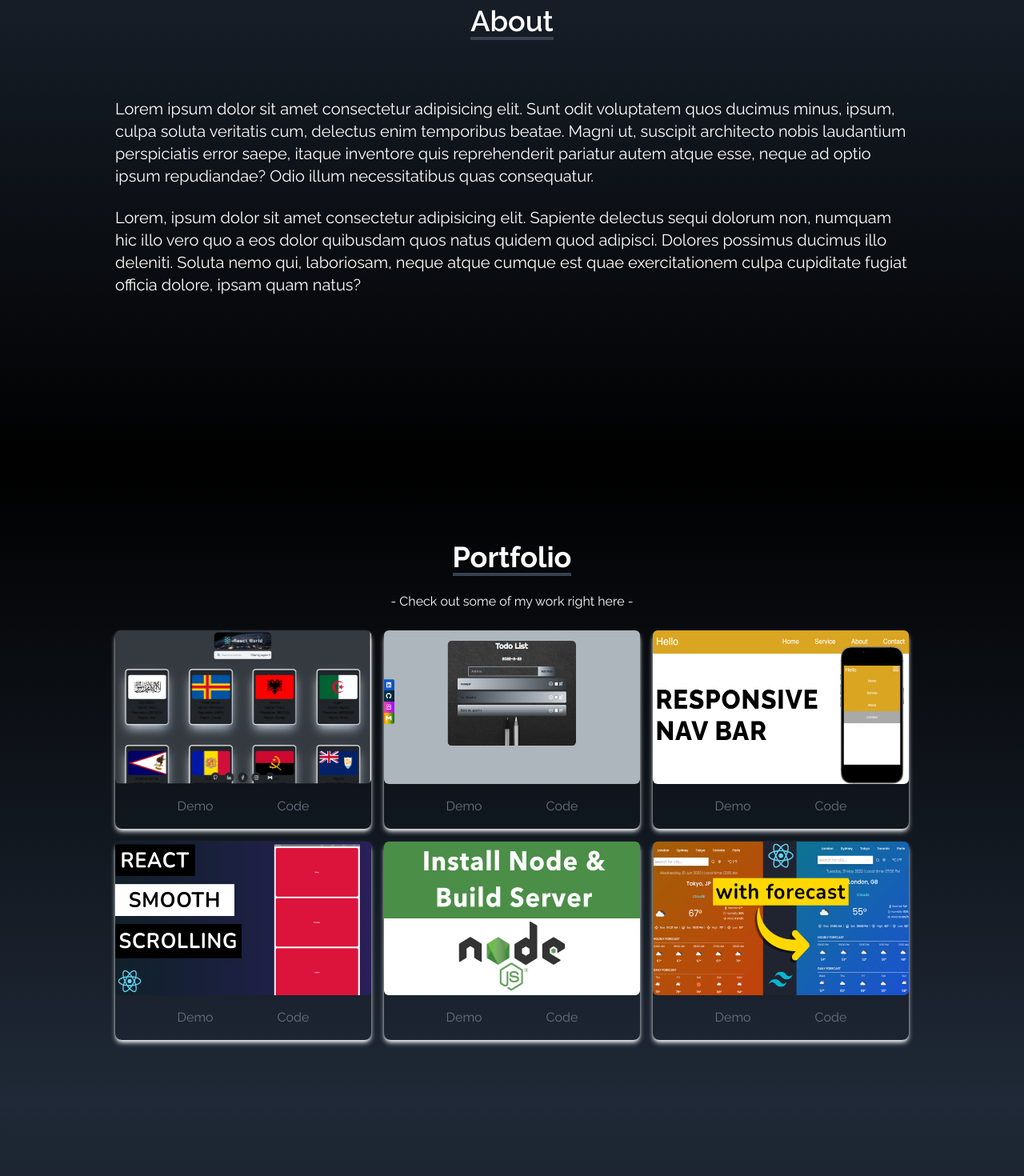
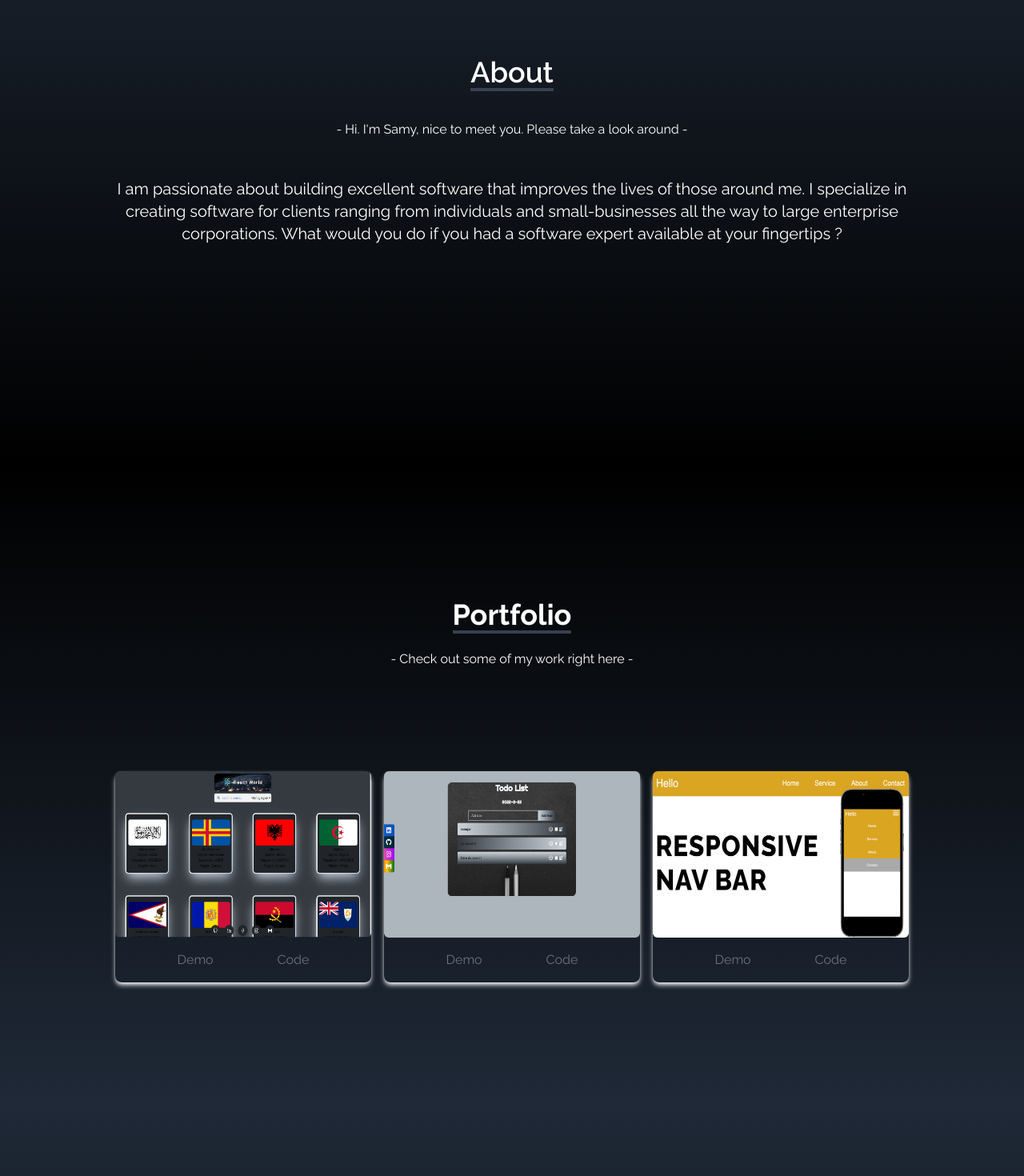
Before and after one commit to MessahelSamy/My-first-portfolio, a React (Create React App) app: page / in a window 1280 px wide. Shown: the part 1020-2490 px from the top of the page at 80% size. Built offline with nearby package versions, Linux system fonts and the light colour scheme.

Commit message:
qlq modif le 6 sep

```diff
--- a/src/components/About.jsx
+++ b/src/components/About.jsx
@@ -16,24 +16,18 @@ function About() {
           </p>
         </div>
 
-        <p className="text-xl mt-10">
-          Lorem ipsum dolor sit amet consectetur adipisicing elit. Sunt odit
-          voluptatem quos ducimus minus, ipsum, culpa soluta veritatis cum,
-          delectus enim temporibus beatae. Magni ut, suscipit architecto nobis
-          laudantium perspiciatis error saepe, itaque inventore quis
-          reprehenderit pariatur autem atque esse, neque ad optio ipsum
-          repudiandae? Odio illum necessitatibus quas consequatur.
+        <p className="flex justify-center pb-6 pt-1">
+          - Hi. I'm Samy, nice to meet you. Please take a look around -
         </p>
 
         <br />
 
-        <p className="text-xl">
-          Lorem, ipsum dolor sit amet consectetur adipisicing elit. Sapiente
-          delectus sequi dolorum non, numquam hic illo vero quo a eos dolor
-          quibusdam quos natus quidem quod adipisci. Dolores possimus ducimus
-          illo deleniti. Soluta nemo qui, laboriosam, neque atque cumque est
-          quae exercitationem culpa cupiditate fugiat officia dolore, ipsam quam
-          natus?
+        <p className="text-xl text-center">
+          I am passionate about building excellent software that improves the
+          lives of those around me. I specialize in creating software for
+          clients ranging from individuals and small-businesses all the way to
+          large enterprise corporations. What would you do if you had a software
+          expert available at your fingertips ?
         </p>
       </div>
     </div>
--- a/src/components/Experience.jsx
+++ b/src/components/Experience.jsx
@@ -12,42 +12,49 @@ const Experience = () => {
       id: 1,
       src: html,
       title: "HTML",
+      href: "https://fr.wikipedia.org/wiki/Hypertext_Markup_Language",
       style: "shadow-orange-500",
     },
     {
       id: 2,
       src: css,
       title: "CSS",
+      href: "https://fr.wikipedia.org/wiki/Feuilles_de_style_en_cascade",
       style: "shadow-blue-500",
     },
     {
       id: 3,
       src: javascript,
       title: "JavaScript",
+      href: "https://fr.wikipedia.org/wiki/JavaScript",
       style: "shadow-yellow-500",
     },
     {
       id: 4,
       src: react,
       title: "React",
+      href: "https://fr.wikipedia.org/wiki/React",
       style: "shadow-sky-400",
     },
     // {
     //   id: 5,
     //   src: tailwind,
     //   title: "Tailwind",
+    //   href:"",
     //   style: "shadow-sky-400",
     // },
     {
       id: 6,
       src: github,
       title: "GitHub",
+      href: "https://fr.wikipedia.org/wiki/GitHub",
       style: "shadow-gray-400",
     },
     {
       id: 7,
       src: node,
       title: "NodeJs",
+      href: "https://fr.wikipedia.org/wiki/Node.js",
       style: "shadow-green-400",
     },
   ];
@@ -66,8 +73,9 @@ const Experience = () => {
         <p className="flex justify-center pb-6 pt-3">
           - These are the technologies I've worked with -
         </p>
-        <div className="w-full grid grid-cols-2 sm:grid-cols-3 gap-8 text-center py-8 px-12 sm:px-0">
-          {techs.map(({ id, src, title, style }) => (
+        <div className="w-full grid grid-cols-2 sm:grid-cols-3 gap-8 text-center py-8 px-12 sm:px-0 cursor-pointer">
+          {techs.map(({ id, src, title, href, style }) => (
+            <a href={href} className=" " target="_blank" rel="noreferrer">
               <div
                 key={id}
                 className={`shadow-md hover:scale-105 duration-500 py-2 rounded-lg ${style}`}
@@ -75,6 +83,7 @@ const Experience = () => {
                 <img src={src} alt="" className="w-20 mx-auto" />
                 <p className="mt-4">{title}</p>
               </div>
+            </a>
           ))}
         </div>
       </div>
--- a/src/components/Portfolio.jsx
+++ b/src/components/Portfolio.jsx
@@ -26,20 +26,20 @@ const Portfolio = () => {
       href1: "",
       href2: "",
     },
-    {
-      id: 4,
-      src: reactSmooth,
-      href1: "",
-      href2: "",
-    },
-    {
-      id: 5,
-      src: installNode,
-    },
-    {
-      id: 6,
-      src: reactWeather,
-    },
+    // {
+    //   id: 4,
+    //   src: reactSmooth,
+    //   href1: "",
+    //   href2: "",
+    // },
+    // {
+    //   id: 5,
+    //   src: installNode,
+    // },
+    // {
+    //   id: 6,
+    //   src: reactWeather,
+    // },
   ];
 
   return (
@@ -50,7 +50,7 @@ const Portfolio = () => {
             Portfolio
           </p>
         </div>
-        <p className="flex justify-center pb-6 pt-5">
+        <p className="flex justify-center pb-32 pt-5">
           - Check out some of my work right here -
         </p>
 
@@ -60,7 +60,7 @@ const Portfolio = () => {
               <img
                 src={src}
                 alt=""
-                className=" h-48 rounded-md duration-200 hover:scale-105"
+                className=" h-52 rounded-md duration-200 hover:scale-105"
               />
               <div className="flex items-center justify-center">
                 <a href={href1} className=" " target="_blank" rel="noreferrer">
```
Lines whose indentation alone changed are shown as unchanged.
